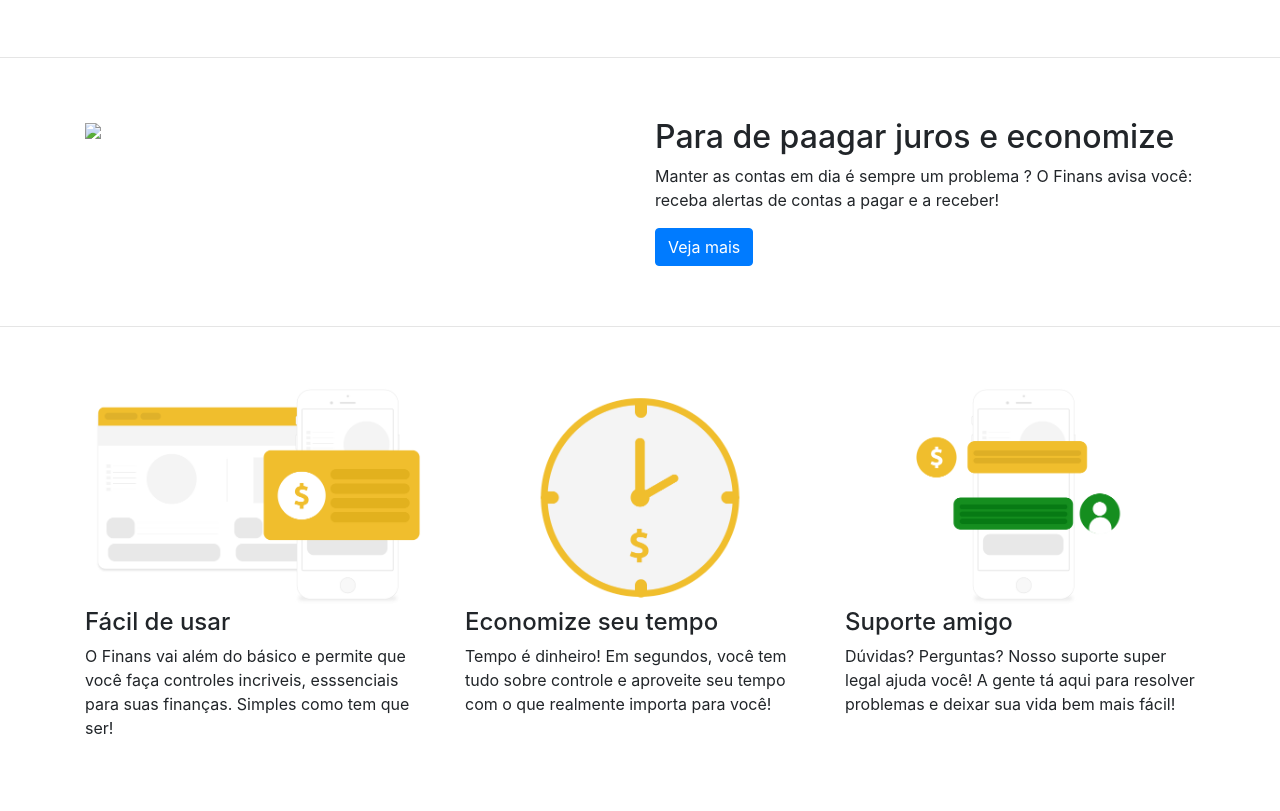
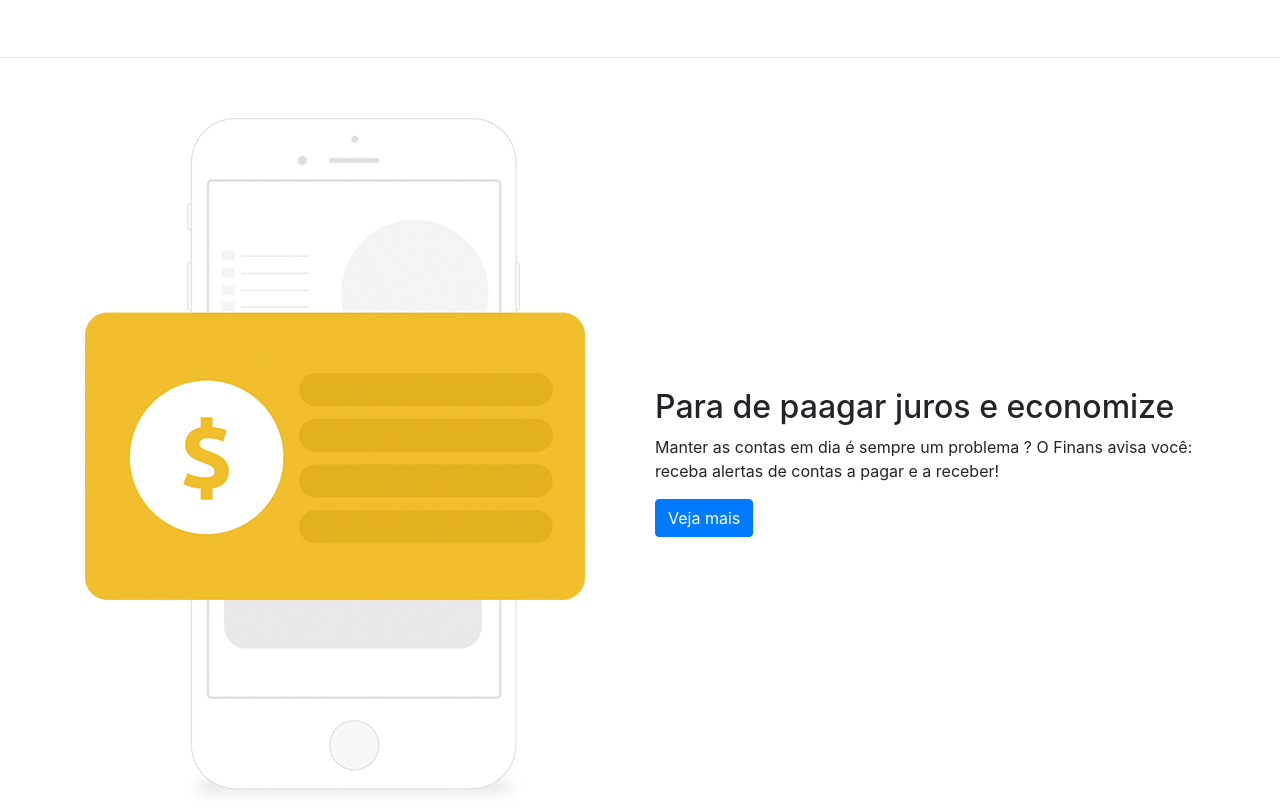
Before and after one commit to DanAntunes/finans-project, a plain HTML site: page index.html in a window 1280 px wide. Shown: the part 985-1796 px from the top of the page. Drawn offline with nearby package versions, Linux system fonts and the light colour scheme; files whose address does not match are found by name.

Commit message:
fix: update image path for juros.png in index.html

```diff
--- a/index.html
+++ b/index.html
@@ -107,7 +107,7 @@
         <div class="container">
             <div class="row">
                 <div class="col-md-6">
-                    <img src="img/juros.png" class="img-fluid">
+                    <img src="image/juros.png" class="img-fluid">
                 </div>
                 <div class="col-md-6 d-flex">
                     <div class="align-self-center">
```
